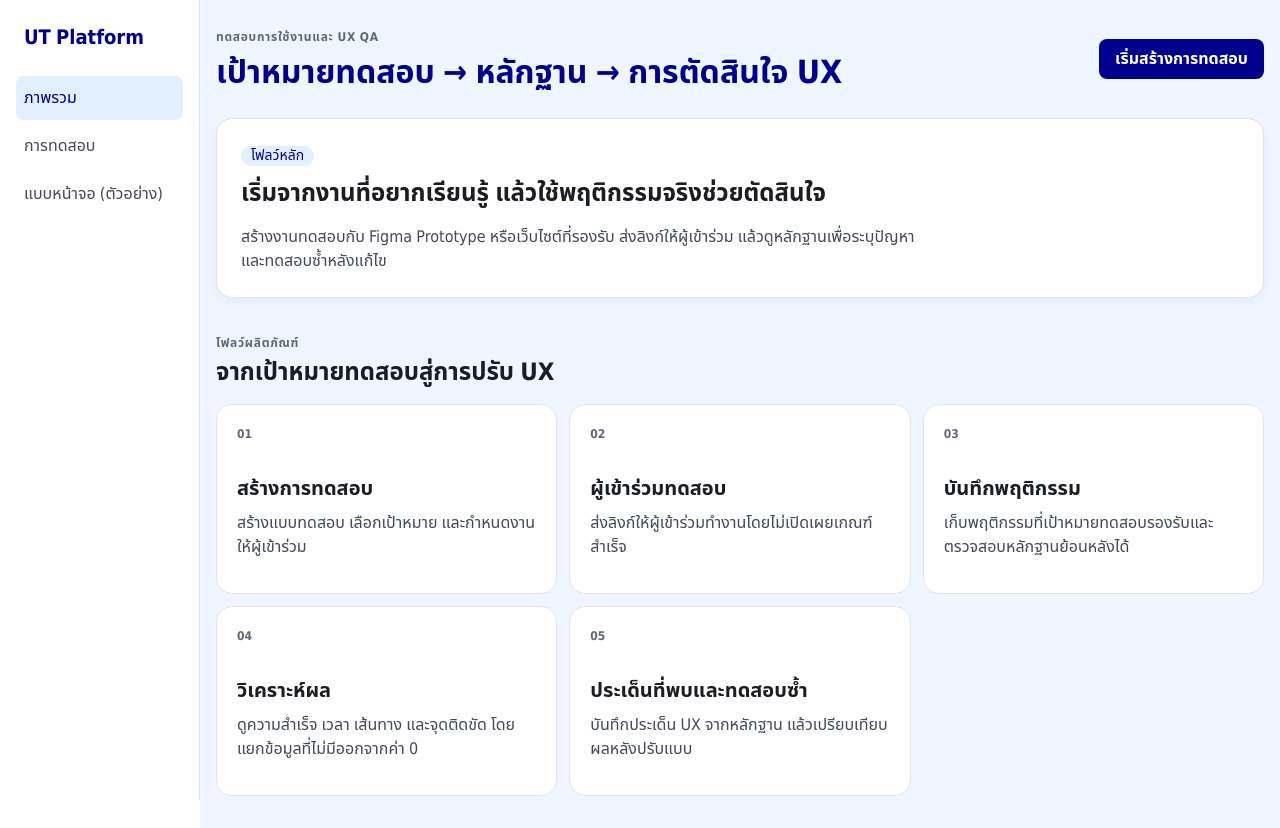
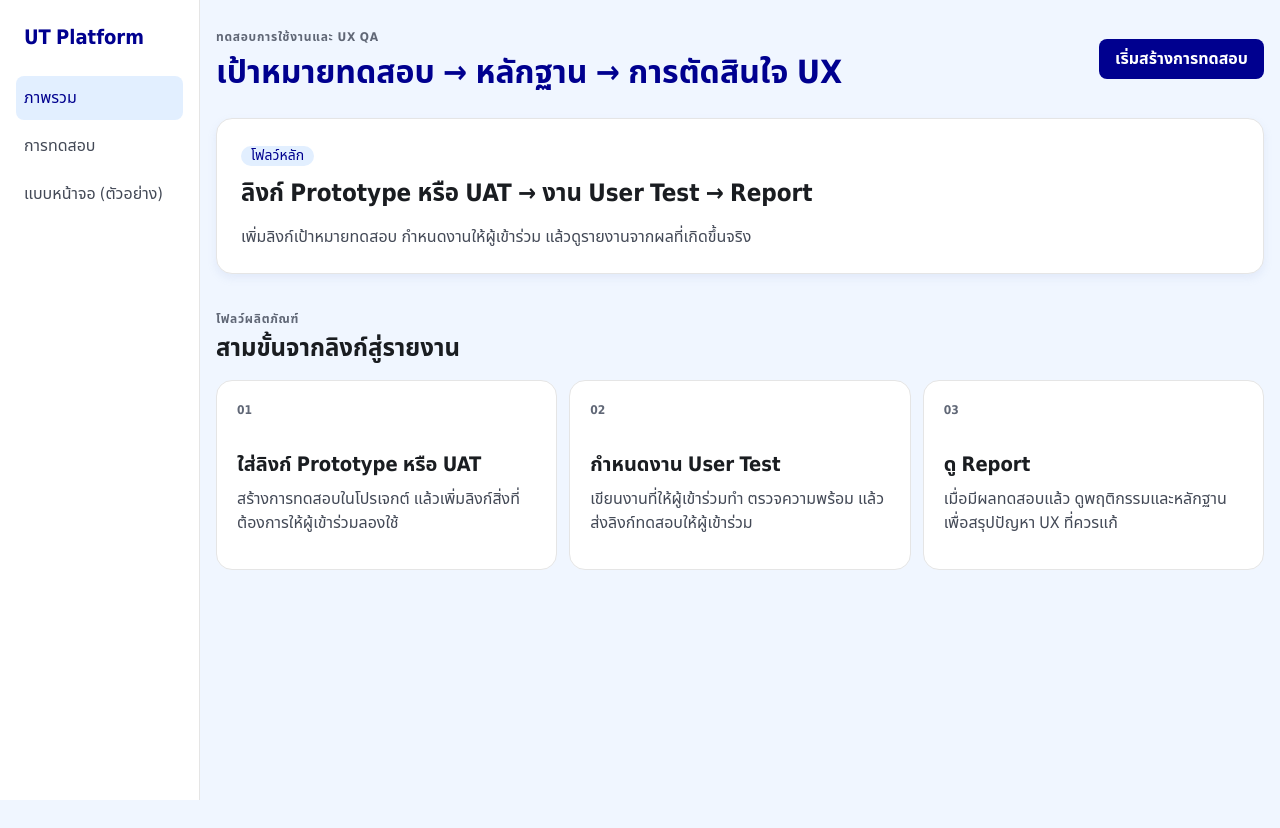
Before and after one commit to kreecrypto/Usability-Testing-Platform, a Next.js app: page / in a window 1280 px wide. After the commit the page ends 800 px from the top, so only its background shows below. Built offline with nearby package versions, Linux system fonts and the light colour scheme.

Commit message:
Clarify three-step test-to-report workflow on home

```diff
--- a/src/app/page.tsx
+++ b/src/app/page.tsx
@@ -1,23 +1,15 @@
-const modules = [
+const workflowSteps = [
   {
-    title: "สร้างการทดสอบ",
-    description: "สร้างแบบทดสอบ เลือกเป้าหมาย และกำหนดงานให้ผู้เข้าร่วม",
+    title: "ใส่ลิงก์ Prototype หรือ UAT",
+    description: "สร้างการทดสอบในโปรเจกต์ แล้วเพิ่มลิงก์สิ่งที่ต้องการให้ผู้เข้าร่วมลองใช้",
   },
   {
-    title: "ผู้เข้าร่วมทดสอบ",
-    description: "ส่งลิงก์ให้ผู้เข้าร่วมทำงานโดยไม่เปิดเผยเกณฑ์สำเร็จ",
+    title: "กำหนดงาน User Test",
+    description: "เขียนงานที่ให้ผู้เข้าร่วมทำ ตรวจความพร้อม แล้วส่งลิงก์ทดสอบให้ผู้เข้าร่วม",
   },
   {
-    title: "บันทึกพฤติกรรม",
-    description: "เก็บพฤติกรรมที่เป้าหมายทดสอบรองรับและตรวจสอบหลักฐานย้อนหลังได้",
-  },
-  {
-    title: "วิเคราะห์ผล",
-    description: "ดูความสำเร็จ เวลา เส้นทาง และจุดติดขัด โดยแยกข้อมูลที่ไม่มีออกจากค่า 0",
-  },
-  {
-    title: "ประเด็นที่พบและทดสอบซ้ำ",
-    description: "บันทึกประเด็น UX จากหลักฐาน แล้วเปรียบเทียบผลหลังปรับแบบ",
+    title: "ดู Report",
+    description: "เมื่อมีผลทดสอบแล้ว ดูพฤติกรรมและหลักฐานเพื่อสรุปปัญหา UX ที่ควรแก้",
   },
 ];
 
@@ -51,10 +43,9 @@ export default function Home() {
         <section id="overview" className="heroCard">
           <div>
             <span className="status">โฟลว์หลัก</span>
-            <h2>เริ่มจากงานที่อยากเรียนรู้ แล้วใช้พฤติกรรมจริงช่วยตัดสินใจ</h2>
+            <h2>ลิงก์ Prototype หรือ UAT → งาน User Test → Report</h2>
             <p>
-              สร้างงานทดสอบกับ Figma Prototype หรือเว็บไซต์ที่รองรับ ส่งลิงก์ให้ผู้เข้าร่วม
-              แล้วดูหลักฐานเพื่อระบุปัญหาและทดสอบซ้ำหลังแก้ไข
+              เพิ่มลิงก์เป้าหมายทดสอบ กำหนดงานให้ผู้เข้าร่วม แล้วดูรายงานจากผลที่เกิดขึ้นจริง
             </p>
           </div>
         </section>
@@ -63,16 +54,16 @@ export default function Home() {
           <div className="sectionHeading">
             <div>
               <p className="eyebrow">โฟลว์ผลิตภัณฑ์</p>
-              <h2>จากเป้าหมายทดสอบสู่การปรับ UX</h2>
+              <h2>สามขั้นจากลิงก์สู่รายงาน</h2>
             </div>
           </div>
 
           <div className="cardGrid">
-            {modules.map((module, index) => (
-              <article className="moduleCard" key={module.title}>
+            {workflowSteps.map((step, index) => (
+              <article className="moduleCard" key={step.title}>
                 <span className="moduleIndex">0{index + 1}</span>
-                <h3>{module.title}</h3>
-                <p>{module.description}</p>
+                <h3>{step.title}</h3>
+                <p>{step.description}</p>
               </article>
             ))}
           </div>
```
